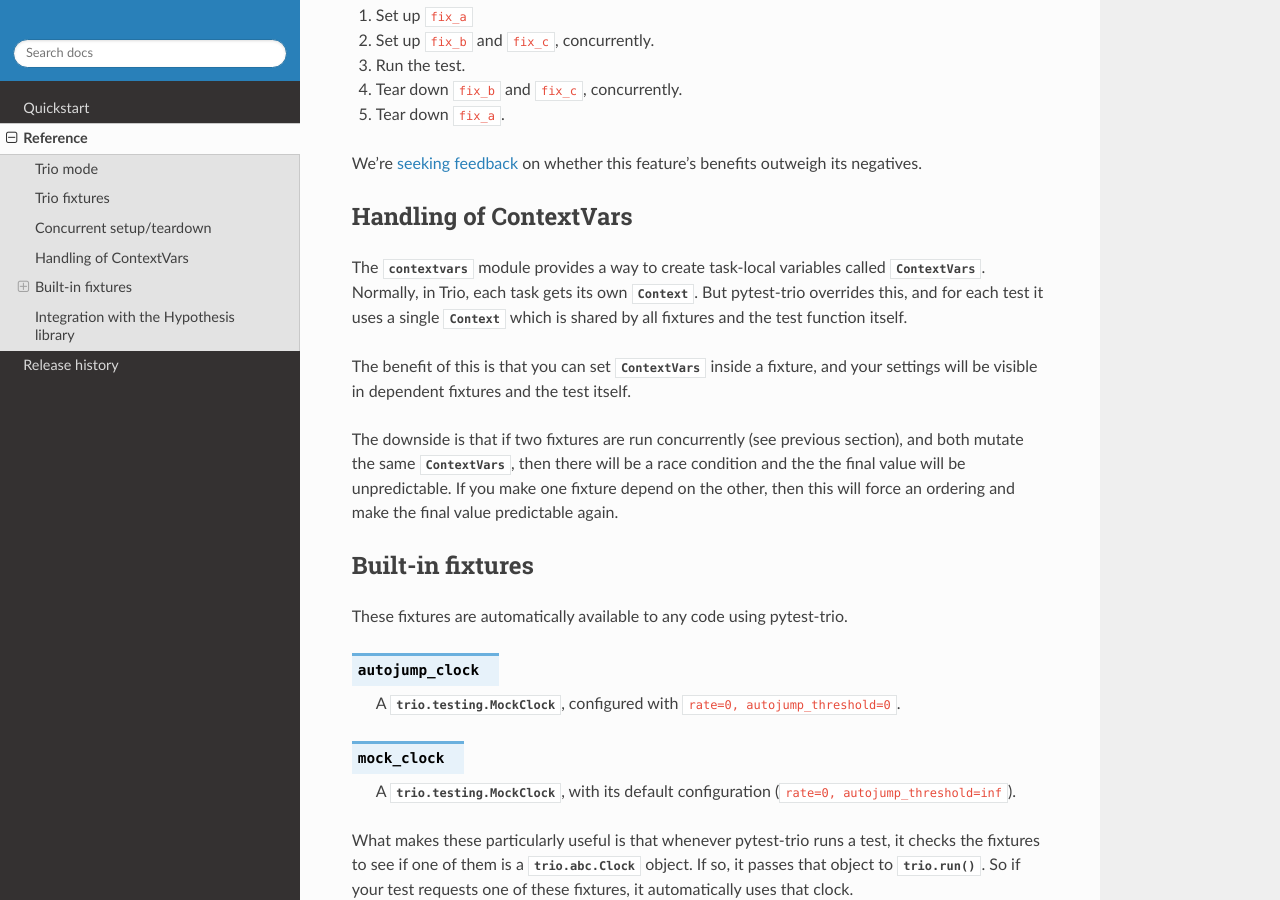
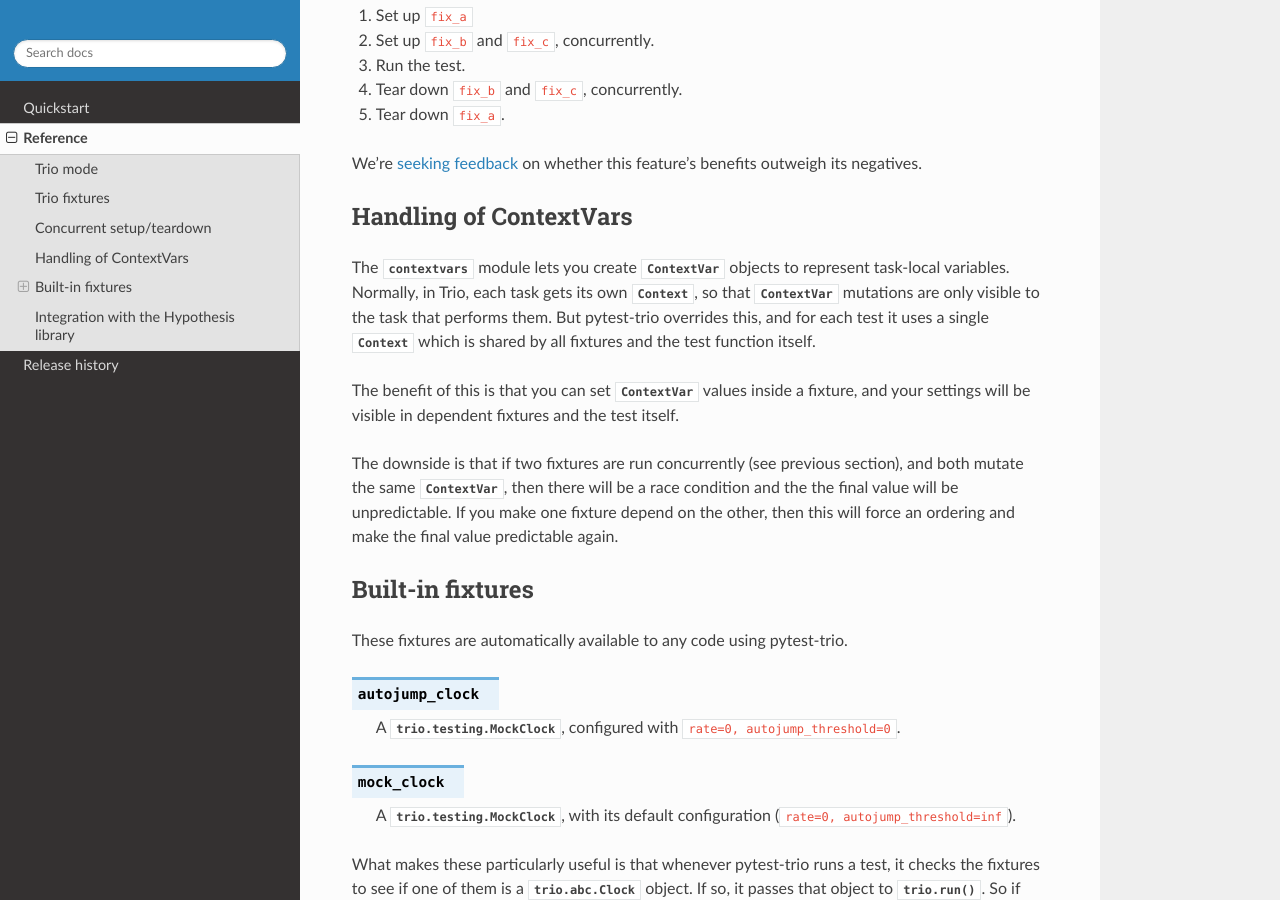
Before and after one commit to python-trio/pytest-trio, a Sphinx documentation site: the page built from docs/source/reference.rst, in a window 1280 px wide and 900 px high, scrolled down 2548 px. Built offline with Sphinx 7.4.7 and the Read the Docs theme 2.0.0, drawn with Linux system fonts in a browser that asks for light colours; the version number could not be read and is left out.

Commit message:
fix xrefs

```diff
--- a/docs/source/reference.rst
+++ b/docs/source/reference.rst
@@ -149,20 +149,22 @@
 Handling of ContextVars
 -----------------------
 
-The :mod:`contextvars` module provides a way to create task-local
-variables called :class:`~contextvars.ContextVars`. Normally, in Trio,
-each task gets its own :class:`~contextvars.Context`. But pytest-trio
+The :mod:`contextvars` module lets you create
+:class:`~contextvars.ContextVar` objects to represent task-local
+variables. Normally, in Trio, each task gets its own
+:class:`~contextvars.Context`, so that :class:`~ContextVar` mutations
+are only visible to the task that performs them. But pytest-trio
 overrides this, and for each test it uses a single
 :class:`~contextvars.Context` which is shared by all fixtures and the
 test function itself.
 
 The benefit of this is that you can set
-:class:`~contextvars.ContextVars` inside a fixture, and your settings
-will be visible in dependent fixtures and the test itself.
+:class:`~contextvars.ContextVar` values inside a fixture, and your
+settings will be visible in dependent fixtures and the test itself.
 
 The downside is that if two fixtures are run concurrently (see
 previous section), and both mutate the same
-:class:`~contextvars.ContextVars`, then there will be a race condition
+:class:`~contextvars.ContextVar`, then there will be a race condition
 and the the final value will be unpredictable. If you make one fixture
 depend on the other, then this will force an ordering and make the
 final value predictable again.
```
